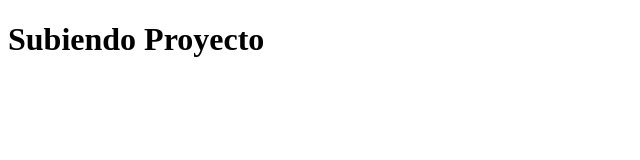
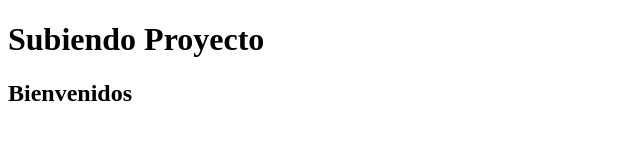
Before and after one commit to MatheoSuch/TrabajoGrupal88i, a plain HTML site: page index.html in a window 1280 px wide. Shown: the whole page, without its empty margins (0-640 px from the left). Drawn offline with Linux system fonts and the light colour scheme.

Commit message:
agregue un segundo titulo

```diff
--- a/index.html
+++ b/index.html
@@ -7,5 +7,6 @@
 </head>
 <body>
     <h1>Subiendo Proyecto</h1>
+    <h2>Bienvenidos</h2>
 </body>
 </html>
```
